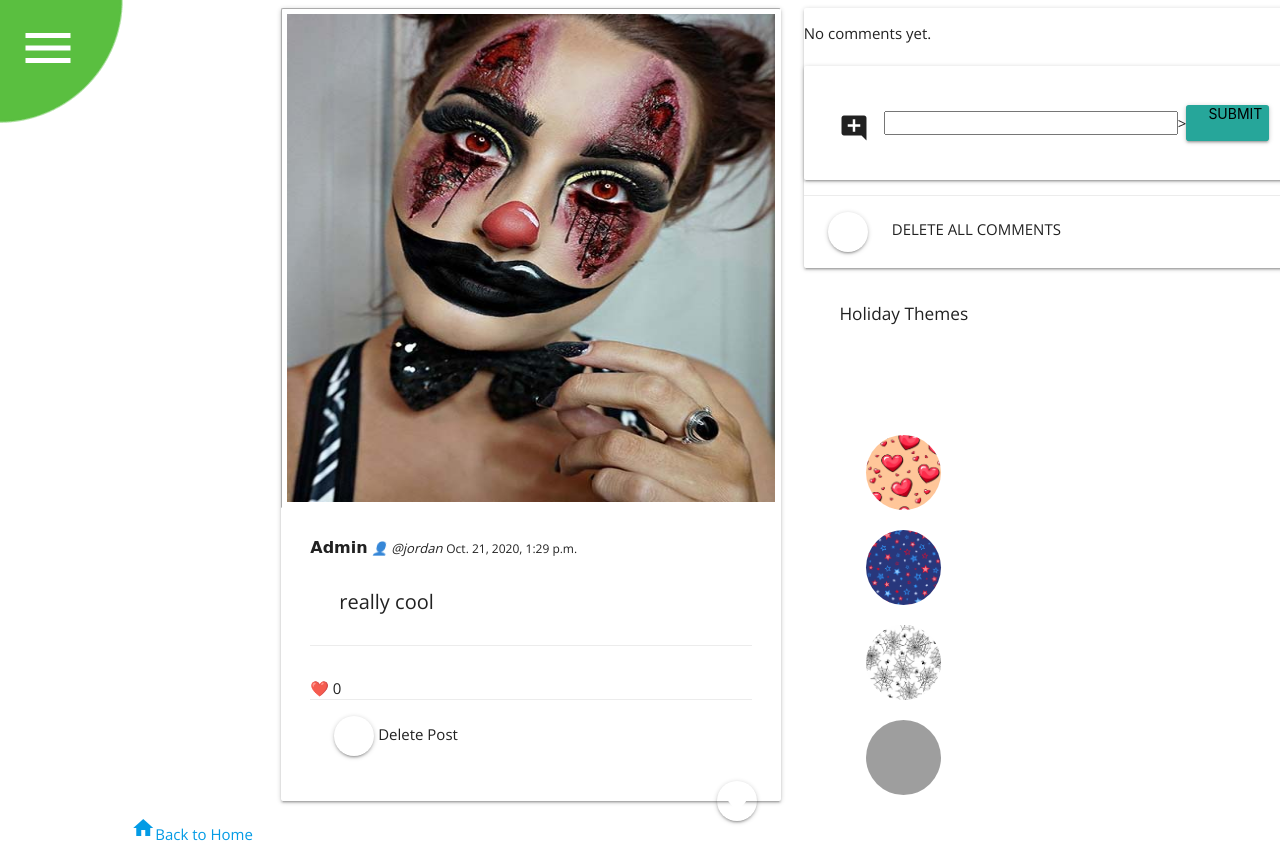
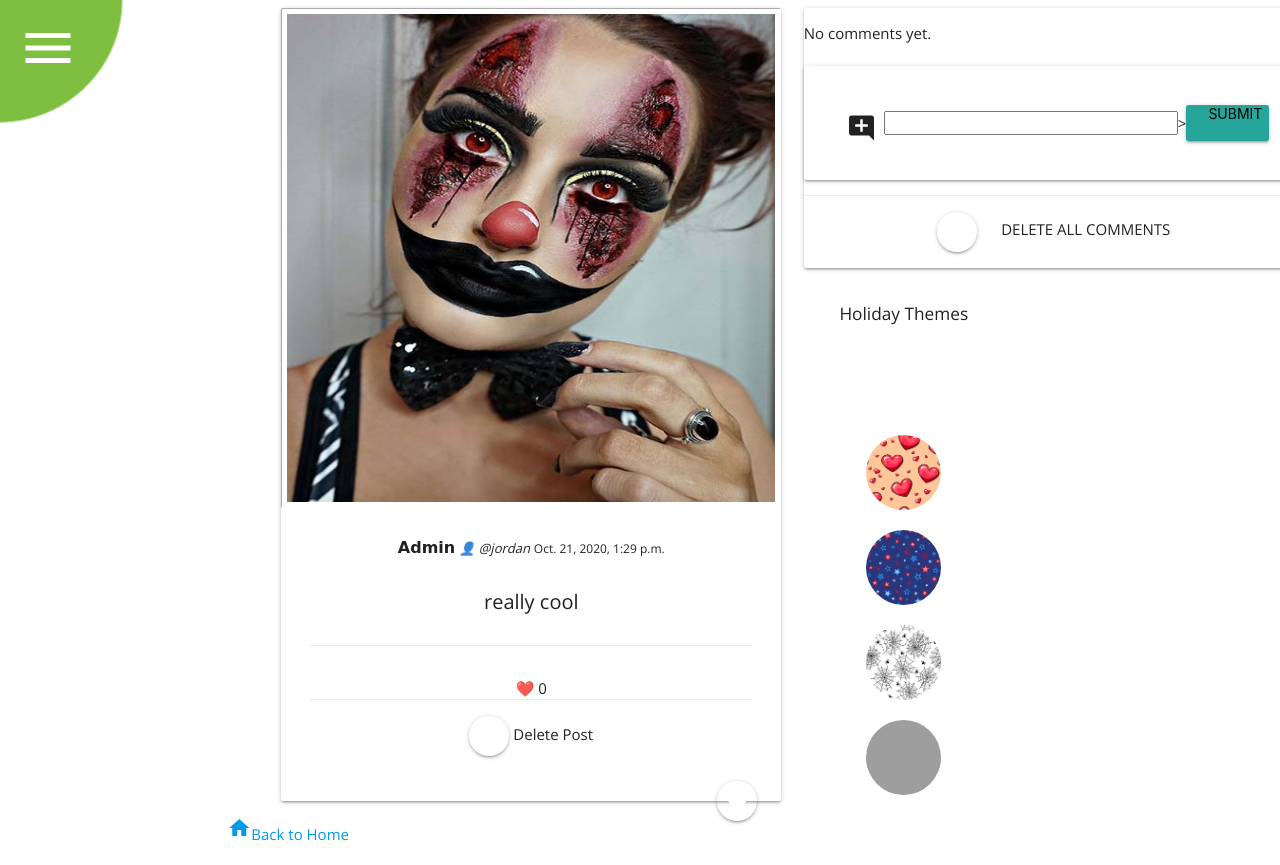
Before and after one commit to jdhaagenson/capstone_insta, a Django app: page /post/9/ in a window 1280 px wide; the page is wider, and only the part inside the window is pictured. Run offline with Django 3.2, Linux system fonts and the light colour scheme; a user stored in the database is signed in; data comes from the database, SQL or seed files in the repository; both versions use the stored data as it was after the commit; some web fonts are replaced; grey boxes are pictures that could not be loaded.

Commit message:
fixed requirements

```diff
--- a/static/css/style.css
+++ b/static/css/style.css
@@ -8,7 +8,8 @@
     --font-color: #1e1e1e;
     --color-neutral: #ba8982;
     --color-mute: #505050;
-    --bg: url('/static/defaultbg.jpg');
+    --bg: url('/static/defaultbg.jpg') no-repeat center center / cover;
+    background-attachment: fixed;
 }
 
 /* font-family: 'Open Sans', sans-serif; */
@@ -29,12 +30,16 @@ body {
     font-family: 'Open Sans', sans-serif;
     line-height: 1.4;
     background-image: var(--bg);
+    background-attachment: fixed;
     background-color: var(--color-primary);
     /*color: var(--font-color);*/
 }
+
 #body {
-    background-image: var(--bg);
+    text-align: center;
+    background-image: var(--bg) no-repeat center center / cover;
     background-color: var(--color-primary);
+    background-attachment: fixed;
     font-family: 'Open Sans', sans-serif;
     line-height: 1.4;
 }
@@ -42,6 +47,7 @@ body {
     display: grid;
     grid-column: 0vw 120px 120px 100vw;
     background-image: var(--bg);
+    background-attachment: fixed;
     border-left: 10px solid var(--color-secondary);
 
 }
@@ -162,6 +168,7 @@ body {
     display: flex;
     flex-direction: column;
     background-image: var(--bg);
+    background-attachment: fixed;
     border-left: 10px solid var(--color-primary);
     padding-left: 20px;
 }
--- a/templates/blobmenu.html
+++ b/templates/blobmenu.html
@@ -5,7 +5,7 @@
         <link rel="stylesheet" href="/static/css/blob.css">
     </head>
     <body>
-        <div class="menu" style="--hue: 107.61945743856072">
+        <div class="menu" style="--hue: 90.61945748856072">
             <input class="menu__toggle" id="menu-toggle" type="checkbox"/>
             <label class="menu__toggle-label" for="menu-toggle"></label>
             <label class="menu__toggle-label menu__toggle-label--closer" for="menu-toggle">
--- a/templates/partials/head.html
+++ b/templates/partials/head.html
@@ -2,7 +2,8 @@
     <meta charset="UTF-8">
     <meta name="viewport" content="width=device-width, initial-scale=1.0">
     <title>InstaDay</title>
-    <link href="https://fonts.googleapis.com/css2?family=Open+Sans&family=Sansita+Swashed:wght@300&display=swap" rel="stylesheet">    <link rel="stylesheet" href="https://cdnjs.cloudflare.com/ajax/libs/materialize/1.0.0/css/materialize.min.css">
+    <link href="https://fonts.googleapis.com/css2?family=Open+Sans&family=Sansita+Swashed:wght@300&display=swap" rel="stylesheet">
+    <link rel="stylesheet" href="https://cdnjs.cloudflare.com/ajax/libs/materialize/1.0.0/css/materialize.min.css">
     <link href="https://fonts.googleapis.com/icon?family=Material+Icons" rel="stylesheet">
     <link href="https://fonts.googleapis.com/css2?family=Fjalla+One&display=swap" rel="stylesheet">
     <link rel="stylesheet" href="/static/css/blob.css">
```
Also changed, not shown: db.sqlite3, static/images/login.jpg (added).
